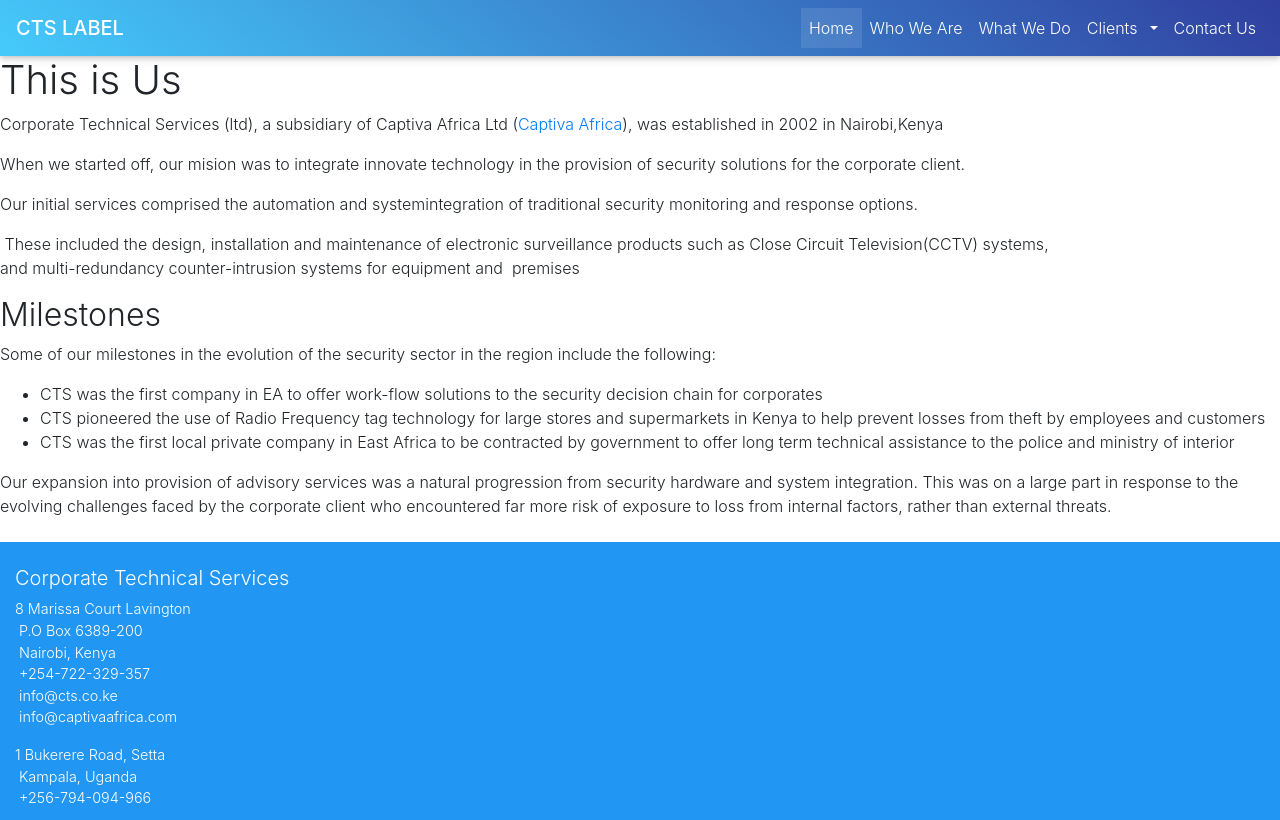
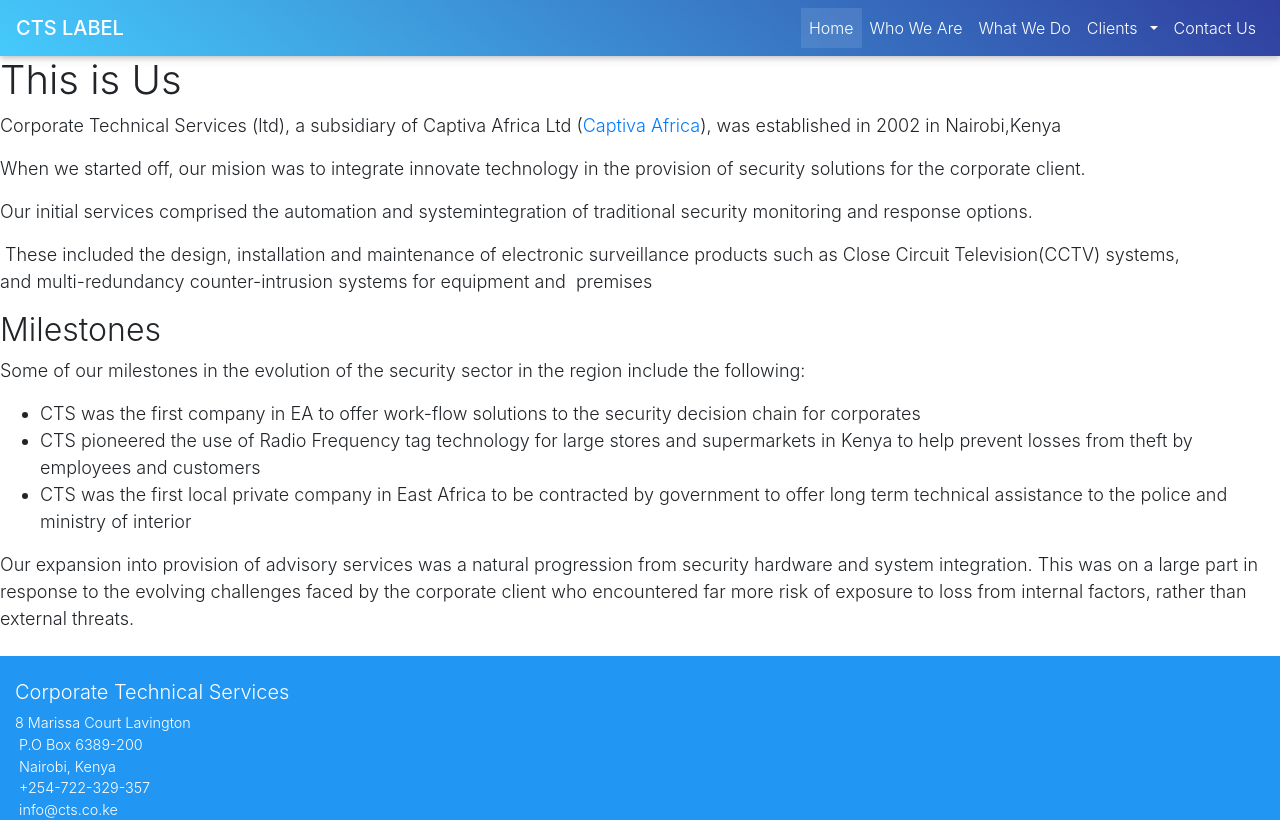
Before and after one commit to ankundn/CTL, a React (Create React App) app: page /about in a window 1280 px wide. Shown: the top 820 px of the page. Built offline with nearby package versions, Linux system fonts and the light colour scheme.

Commit message:
Added new styles

```diff
--- a/src/index.css
+++ b/src/index.css
@@ -16,3 +16,23 @@ code {
   margin-top: 5%;
   /* margin-left: 70%; */
 }
+
+.aboutcontent {
+  font-size: 18px;
+  line-height: 27px;
+}
+
+.aboutheading {
+  font-size: 32px;
+  font-style: "bold";
+}
+
+.servicecontent {
+  font-size: 18px;
+  line-height: 27px;
+}
+
+.serviceheader {
+  font-size: 32px;
+  font-style: "bold";
+}
```
